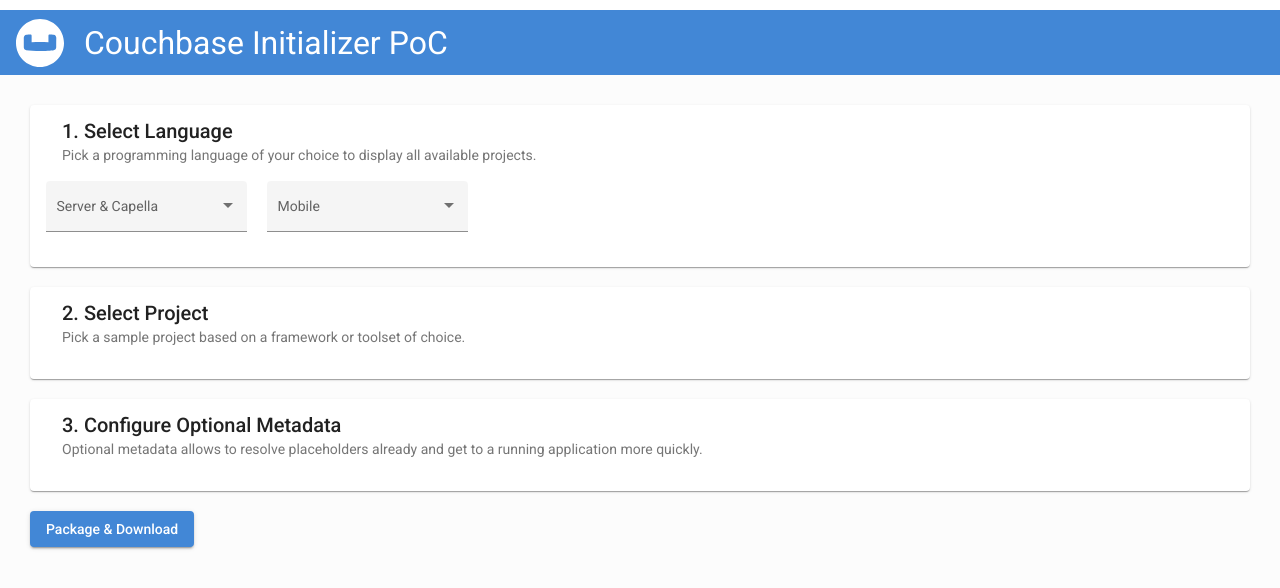
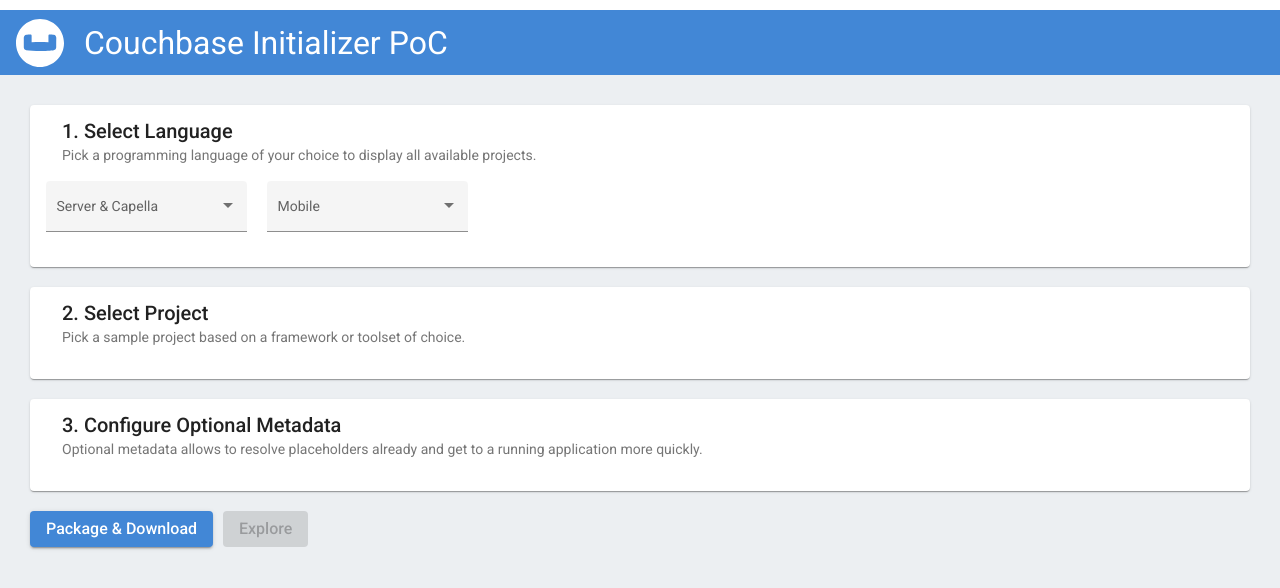
Before and after one commit to daschl/initializer-ui, an Angular app: page / in a window 1280 px wide. Shown: the top 588 px of the page. Built offline with nearby package versions, Linux system fonts and the light colour scheme.

Commit message:
more styling

```diff
--- a/src/app/app.component.css
+++ b/src/app/app.component.css
@@ -12,6 +12,7 @@
 div.container {
     padding: 30px;
 }
+
 body {
-    background-color: #fcfcfc;
+    background-color: #ECEFF2;
 }
--- a/src/app/template/template.component.css
+++ b/src/app/template/template.component.css
@@ -21,5 +21,10 @@
 }
 
 div.submit button {
+    font-size: 16px;
+}
+
+div.submit button.primary {
     background-color: #4287D6;
+    margin-right: 10px;
 }
--- a/src/app/template/template.component.html
+++ b/src/app/template/template.component.html
@@ -71,7 +71,8 @@
     </mat-card>
 
     <div class="submit">
-        <button mat-raised-button color="primary">Package &amp; Download</button>
+        <button mat-raised-button color="primary" class="primary">Package &amp; Download</button>
+        <button mat-raised-button disabled>Explore</button>
     </div>
 
 </form>
```
